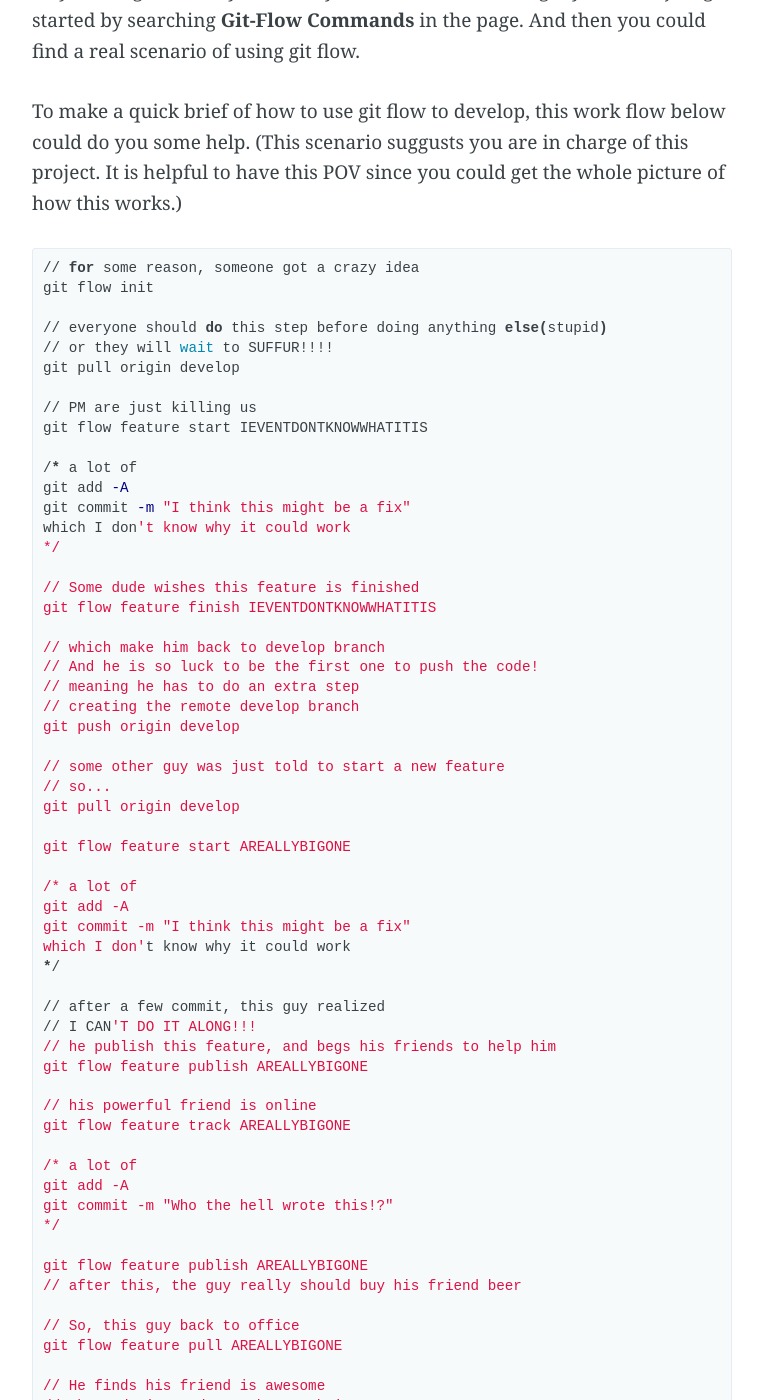
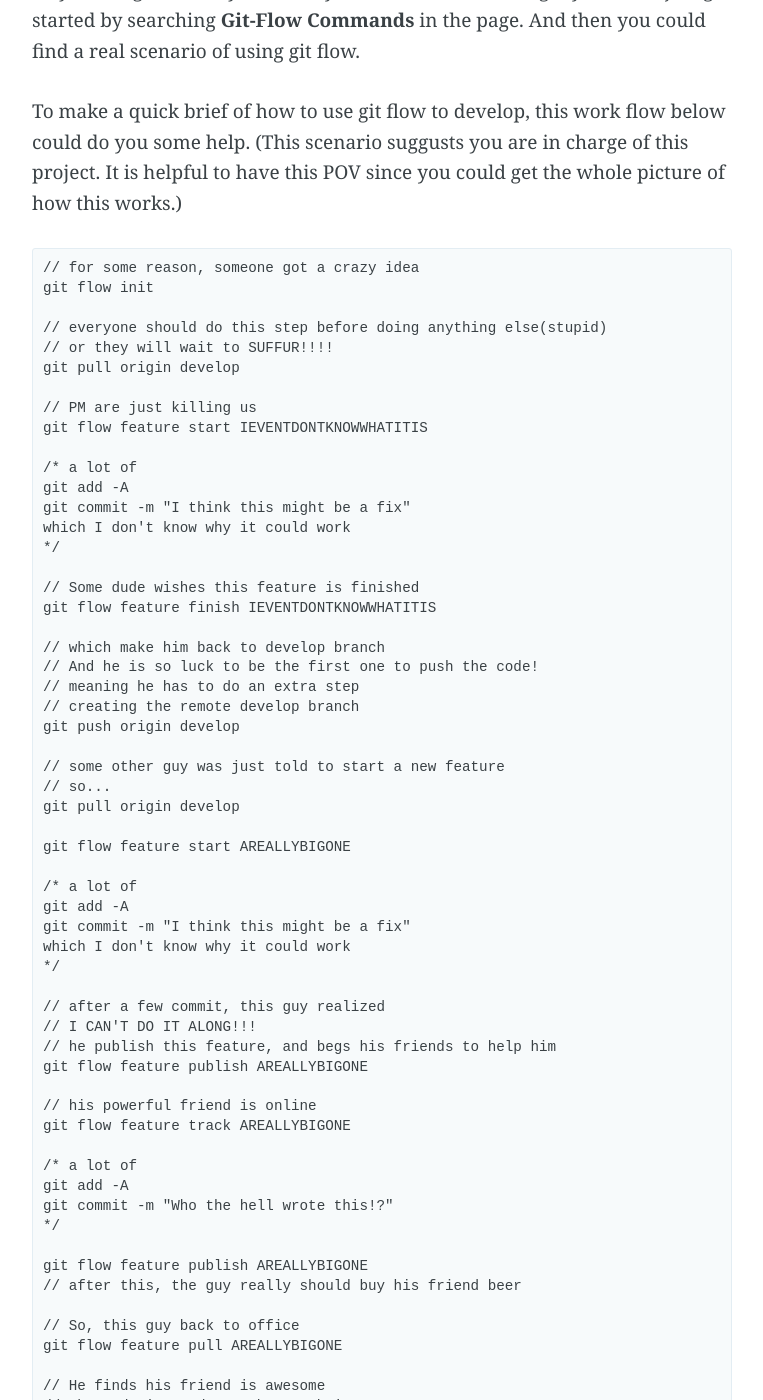
Before and after one commit to visualskyrim/visualskyrim.github.io, a Jekyll site: the page built from _posts/2014-04-21-the-right-way-to-get-start-with-git-flow.markdown, in a window 1280 px wide and 1400 px high, scrolled down 1662 px. Shown: the whole window, without its empty margins (258-1021 px from the left). Built offline with Jekyll 4.4.1, drawn with Linux system fonts in a browser that asks for light colours; Markdown is read by kramdown in place of the engine named in the settings; some of the changed text lies outside the part shown.

Commit message:
change bash highlight to git highlight

```diff
--- a/_posts/2014-04-21-the-right-way-to-get-start-with-git-flow.markdown
+++ b/_posts/2014-04-21-the-right-way-to-get-start-with-git-flow.markdown
@@ -36,7 +36,7 @@ One more thing that could be confusing even to those who have fooled around git
 
 So, if you just did a pull, you need an extra step to track the origin by
 
-{% highlight bash %}
+{% highlight git %}
 git branch -u origin/feature
 {% endhighlight %}
 
@@ -47,7 +47,7 @@ This site [http://yakiloo.com/getting-started-git-flow](http://yakiloo.com/getti
 To make a quick brief of how to use git flow to develop, this work flow below could do you some help.
 (This scenario suggusts you are in charge of this project. It is helpful to have this POV since you could get the whole picture of how this works.)
 
-{% highlight bash %}
+{% highlight git %}
 // for some reason, someone got a crazy idea
 git flow init
 
```
